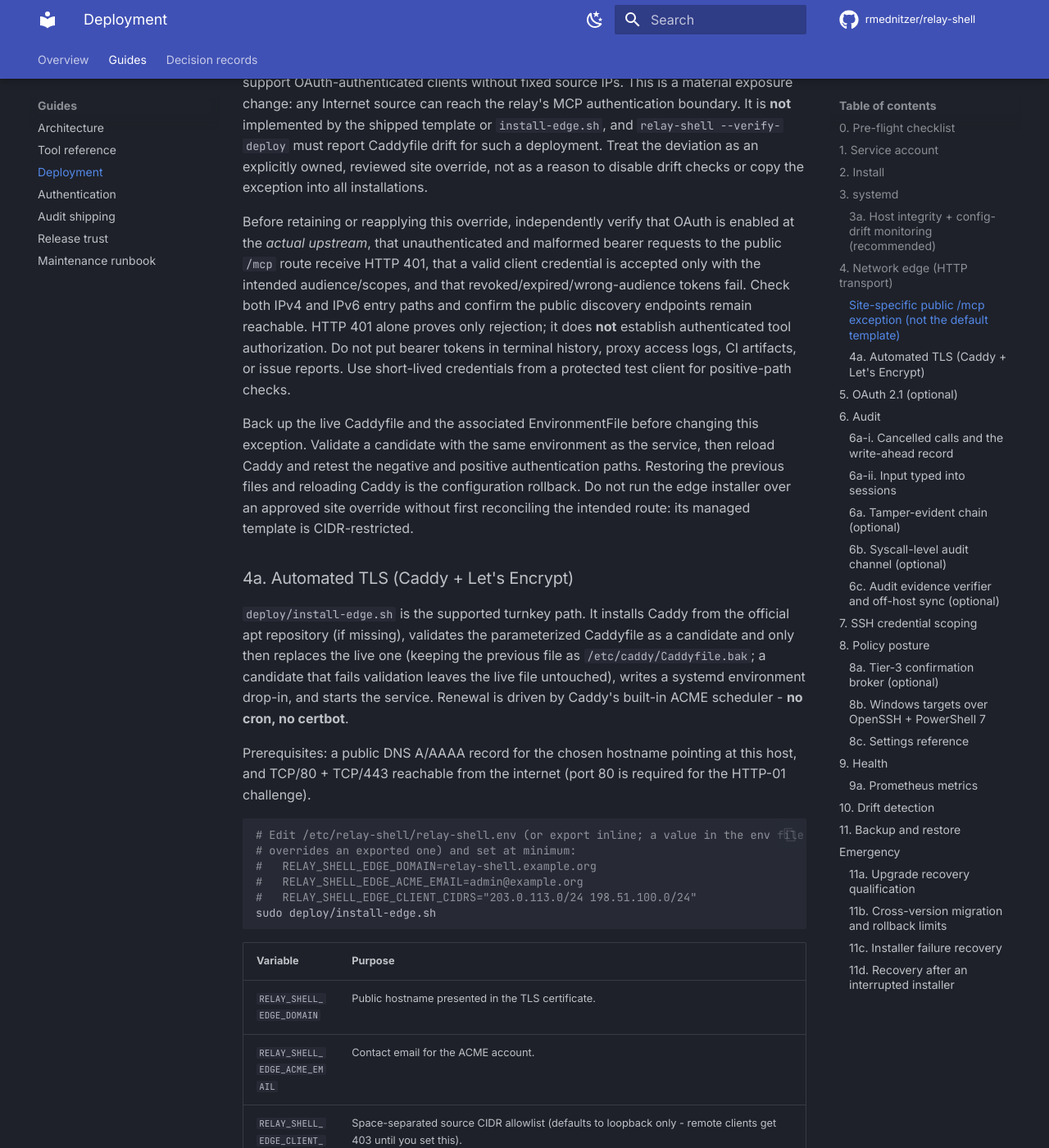
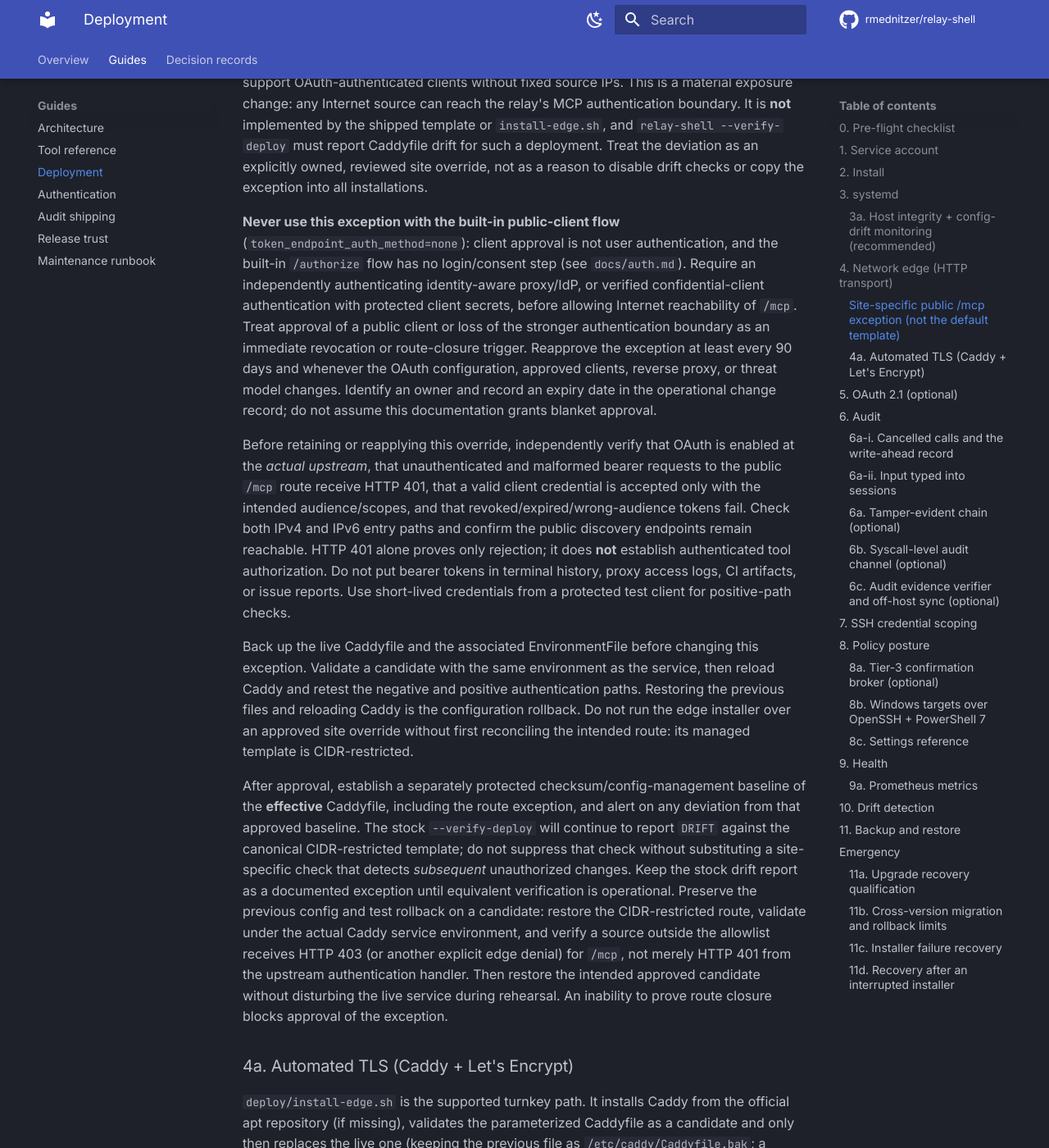
Before and after one commit to rmednitzer/relay-shell, an MkDocs documentation site: the page built from docs/deployment.md, in a window 1280 px wide and 1400 px high, scrolled down 4537 px. Shown: the whole window at 82% size. Built offline with MkDocs 1.6.1 and Material for MkDocs 9.7.7, drawn with Linux system fonts in a browser that asks for light colours; comment, search, counter and statistics services are not loaded.

Commit message:
docs(edge): constrain public route exception and require drift baseline

```diff
--- a/docs/deployment.md
+++ b/docs/deployment.md
@@ -203,6 +203,18 @@ drift for such a deployment. Treat the deviation as an explicitly owned,
 reviewed site override, not as a reason to disable drift checks or copy the
 exception into all installations.
 
+**Never use this exception with the built-in public-client flow**
+(`token_endpoint_auth_method=none`): client approval is not user authentication,
+and the built-in `/authorize` flow has no login/consent step (see `docs/auth.md`).
+Require an independently authenticating identity-aware proxy/IdP, or verified
+confidential-client authentication with protected client secrets, before
+allowing Internet reachability of `/mcp`. Treat approval of a public client
+or loss of the stronger authentication boundary as an immediate revocation or
+route-closure trigger. Reapprove the exception at least every 90 days and
+whenever the OAuth configuration, approved clients, reverse proxy, or threat
+model changes. Identify an owner and record an expiry date in the operational
+change record; do not assume this documentation grants blanket approval.
+
 Before retaining or reapplying this override, independently verify that OAuth
 is enabled at the *actual upstream*, that unauthenticated and malformed bearer
 requests to the public `/mcp` route receive HTTP 401, that a valid client
@@ -220,6 +232,21 @@ then reload Caddy and retest the negative and positive authentication paths.
 Restoring the previous files and reloading Caddy is the configuration rollback.
 Do not run the edge installer over an approved site override without first
 reconciling the intended route: its managed template is CIDR-restricted.
+
+After approval, establish a separately protected checksum/config-management
+baseline of the **effective** Caddyfile, including the route exception, and
+alert on any deviation from that approved baseline. The stock
+`--verify-deploy` will continue to report `DRIFT` against the canonical
+CIDR-restricted template; do not suppress that check without substituting a
+site-specific check that detects *subsequent* unauthorized changes. Keep the
+stock drift report as a documented exception until equivalent verification is
+operational. Preserve the previous config and test rollback on a candidate:
+restore the CIDR-restricted route, validate under the actual Caddy service
+environment, and verify a source outside the allowlist receives HTTP 403
+(or another explicit edge denial) for `/mcp`, not merely HTTP 401 from the
+upstream authentication handler. Then restore the intended approved candidate
+without disturbing the live service during rehearsal. An inability to prove
+route closure blocks approval of the exception.
 
 ### 4a. Automated TLS (Caddy + Let's Encrypt)
 
```
